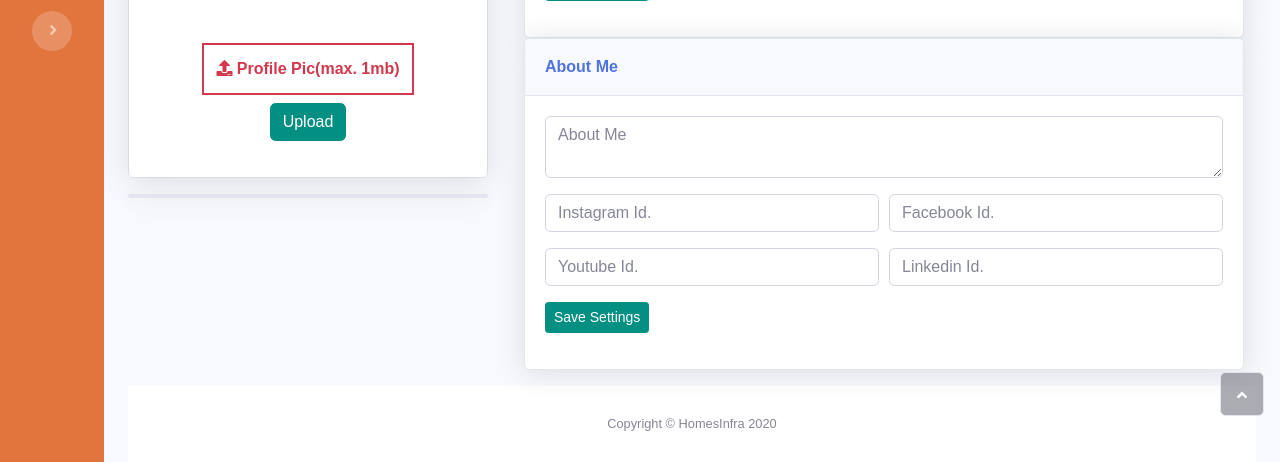
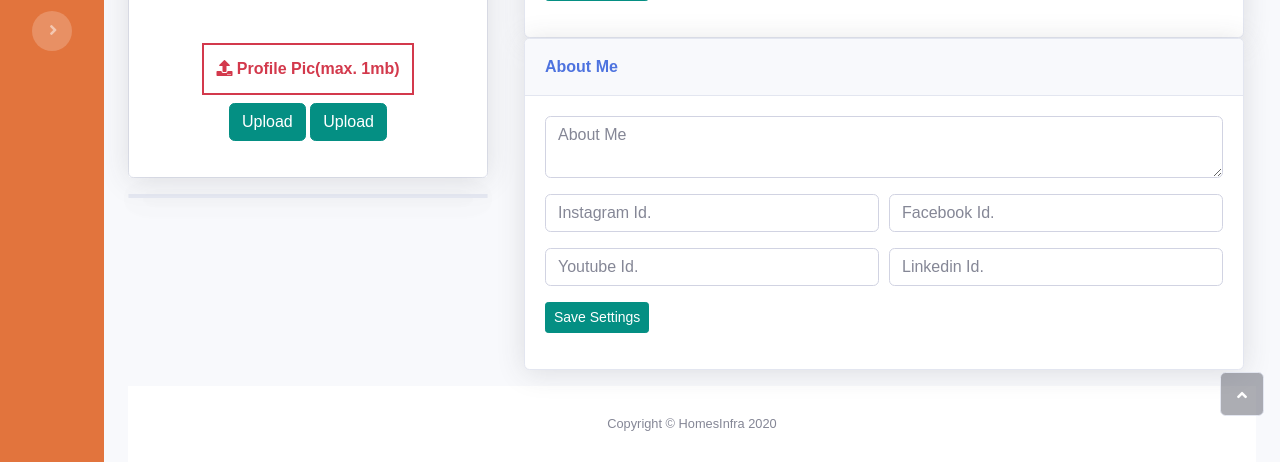
Before and after one commit to vr-homesinfra/interaction_bootstrap, a PHP site: page /interiorDesignerSettings.php in a window 1280 px wide. Shown: the part 368-830 px from the top of the page. Run offline with PHP 8.4, Linux system fonts and the light colour scheme; the visitor is signed in with stand-in values (Sample User, id 1); data that the repository does not hold is empty; some libraries are stand-ins or nearby versions.

Commit message:
Revert "Update interiorDesignerSettings.php"
This reverts commit 714dc6d9e3d0ae12cc916518e94db638f1c136fb.

```diff
--- a/interiorDesignerSettings.php
+++ b/interiorDesignerSettings.php
@@ -73,7 +73,8 @@ $row = mysqli_fetch_array($result);
                                 </div>
                                 <button class="btn btn-primary mt-2" type="submit" name="change_profile_pic_button">
                                     Upload</button>
-
+                                <button class="btn btn-primary mt-2" type="submit" name="change_profile_pic_button">
+                                    Upload</button>
                             </div>
                         </form>
                     </div>
```
